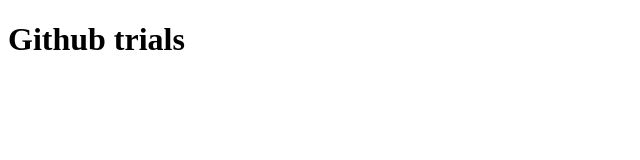
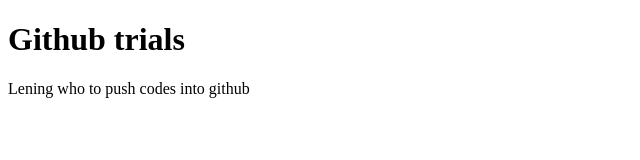
Before and after one commit to peekaycee/GithubTrial, a plain HTML site: page index.html in a window 1280 px wide. Shown: the whole page, without its empty margins (0-640 px from the left). Drawn offline with Linux system fonts and the light colour scheme.

Commit message:
change files

```diff
--- a/index.html
+++ b/index.html
@@ -7,5 +7,6 @@
 </head>
 <body>
   <h1>Github trials</h1>
+  <p>Lening who to push codes into github</p>
 </body>
 </html>
--- a/index.js
+++ b/index.js
@@ -1 +1 @@
-console.log("From Peekay")
+console.log("From Penelope")
```
